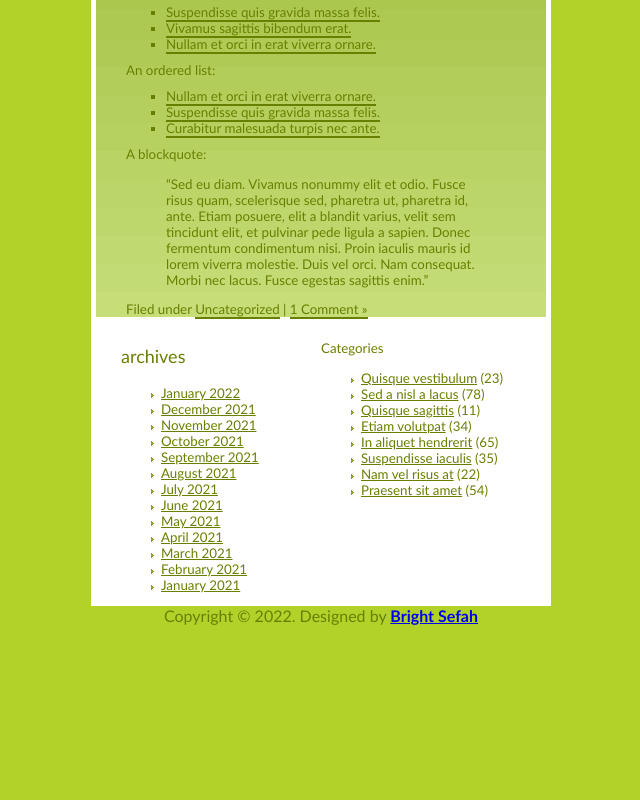
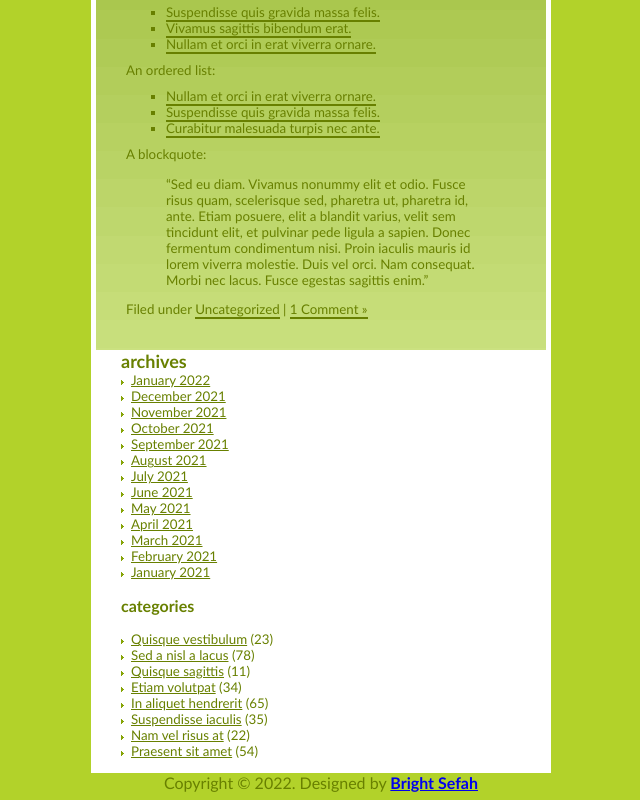
Before and after one commit to Brightside2456/Web_PRogramming_assignment_3, a plain HTML site: page index.html in a window 1280 px wide. Shown: the part 399-1199 px from the top of the page, without its empty margins (319-959 px from the left). Before the commit the page ends 1032 px from the top, so only its background shows below. Drawn offline with Linux system fonts and the light colour scheme.

Commit message:
Added space below the content 2 text'File under...'

```diff
--- a/default.css
+++ b/default.css
@@ -62,6 +62,7 @@ body{
 .inner_wrapper{
     margin: -30px 5px 0px 5px;
     background-image: url(images/img5.gif);
+    padding-bottom: 5%;  /*Padding creates external space*/
     background-size: cover;
 }
 .inner_wrapper a{
@@ -70,24 +71,23 @@ body{
     color: #688000;
 }
 .content3{
-    margin: 0px 30px;
-    list-style-image: url(images/img4.gif);
+    /* margin: 0px 30px;  */
+    /* list-style-image: url(images/img4.gif);    */
 }
 .content3 a{
     color: #688000;
 }
+
 .archives{
-    width: 50%;
-    float: left;
+    list-style-image: url(images/img4.gif);
 }
 .archives1{
     font-size: large;
+    margin: 0px 30px -13px 30px;
 }
 .cartegories1{
-    font-size: large;
+    margin: 0px 30px -13px 30px;
 }
 .categories{
-    float: right;
-    width: 50%;
-    left: -30%;
+    list-style-image: url(images/img4.gif);
 }
--- a/index.html
+++ b/index.html
@@ -60,7 +60,7 @@
 
         <div class="content3">
           <div class="archives">
-            <p class="archives1">archives</p>
+            <p class="archives1"><strong>archives</strong></p>
             <ul>
               <li><a href="#">January 2022</a></li>
               <li><a href="#">December 2021</a></li>
@@ -79,7 +79,7 @@
           </div>
 
 <div class="categories">
-  <p class="categories1">Categories</p>
+  <p class="categories1" style="margin-left: 30px; font-size: larger;"><strong>categories</strong></p>
 <ul>
   <li><a href="#">Quisque vestibulum</a> (23)</li>
   <li><a href="#">Sed a nisl a lacus</a> (78)</li>
```
